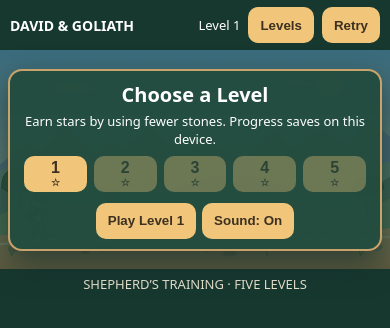
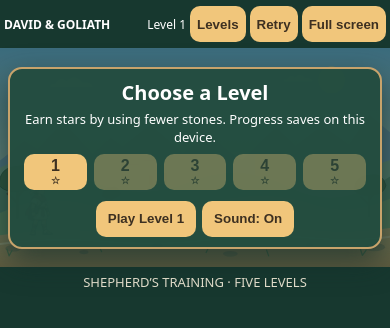
Before and after one commit to iwanrogier/david-and-goliath, a plain HTML site: page index.html in a window 390 px wide. Drawn offline with Linux system fonts and the light colour scheme; animation ran at ten frames a second.

Commit message:
Fill the landscape viewport and support iPhone Home Screen play

```diff
--- a/index.html
+++ b/index.html
@@ -1,4 +1,4 @@
-<!doctype html><html lang="en"><head><meta charset="utf-8"><meta name="viewport" content="width=device-width,initial-scale=1"><meta name="theme-color" content="#193c36"><title>David & Goliath v0.8</title><style>
+<!doctype html><html lang="en"><head><meta charset="utf-8"><meta name="viewport" content="width=device-width,initial-scale=1,viewport-fit=cover"><meta name="theme-color" content="#193c36"><link rel="manifest" href="manifest.webmanifest"><link rel="apple-touch-icon" href="assets/app-icon.png"><meta name="apple-mobile-web-app-capable" content="yes"><title>David & Goliath v0.8</title><style>
 *{box-sizing:border-box}
 body{margin:0;background:#17382f;color:white;font-family:system-ui;text-align:center}
 main{width:min(100%,1120px);width:min(100%,1120px,max(320px,calc((100svh - 84px) * 16 / 9)));margin:auto}
@@ -7,8 +7,21 @@ header strong{font-size:14px;text-align:left}
 #status{margin-left:auto;font-size:13px;white-space:nowrap}
 button{background:#f1c67b;border:0;border-radius:10px;padding:8px 12px;font-weight:700;color:#3d3021;min-height:36px}
 button:disabled{opacity:.35}
-canvas{display:block;width:100%;height:auto;touch-action:none}
-#gameArea{position:relative}
+canvas{display:block;width:100%;height:100%;position:absolute;inset:0;touch-action:none}
+#gameArea{position:relative;aspect-ratio:16/9}
+#powerMeter{position:absolute;top:8px;left:8px;pointer-events:none;z-index:1;width:100px;padding:4px 6px;color:#fff;background:#17382fe8;border-radius:6px;font-size:11px;font-weight:700;text-align:left}
+#powerMeter progress{display:block;width:100%;height:6px;accent-color:#f1c67b}
+#screenHelp{max-width:min(390px,calc(100% - 28px));background:#234c3f;color:#fff;border:2px solid #c8a36b;border-radius:14px}
+#screenHelp::backdrop{background:#102a28bb}
+#screenHelp p{margin:0 0 14px}
+main.immersive{position:fixed;inset:0;width:100%;height:100%;height:100dvh;overflow:hidden}
+.immersive #gameArea{height:100%;aspect-ratio:auto}
+.immersive header{position:absolute;top:max(4px,env(safe-area-inset-top));left:max(6px,env(safe-area-inset-left));z-index:2;padding:4px 6px;border-radius:9px;background:#17382fe8}
+.immersive #powerMeter{top:calc(max(4px,env(safe-area-inset-top)) + 50px);left:max(6px,env(safe-area-inset-left))}
+.immersive #hint{position:absolute;bottom:max(4px,env(safe-area-inset-bottom));left:50%;transform:translateX(-50%);width:max-content;max-width:76%;margin:0;padding:4px 9px;background:#17382fe8;border-radius:7px;font-size:12px;pointer-events:none}
+@media (max-width:620px){.immersive header strong{display:none}}
+@media (orientation:portrait) and (max-width:420px){header strong{font-size:12px}header{gap:4px;padding:6px 4px}header button{padding:6px 7px}#status{font-size:12px}}
+
 #panel[hidden]{display:none}
 #hint{font-size:13px;color:#e9e3d0;margin:6px 0;padding:0 12px}
 #rotateHint{display:none;margin:4px 0;color:#e9e3d0;font-size:12px}
@@ -21,10 +34,20 @@ canvas{display:block;width:100%;height:auto;touch-action:none}
 #levels button{padding:3px 2px;font-size:16px}
 small{display:block;font-size:10px}
 #action{margin:3px 6px 0 0}
-</style></head><body><main><header><strong>DAVID & GOLIATH</strong><span id="status"></span><button id="menu">Levels</button><button id="retry">Retry</button></header><div id="gameArea"><canvas id="game" width="960" height="540"></canvas><section id="panel" hidden><h2 id="heading"></h2><p id="description"></p><div id="levels"></div><button id="action"></button><button id="sound">Sound: On</button></section></div><p id="hint"></p><p id="rotateHint">Rotate your phone for a bigger playfield.</p></main><script src="assets/david-animation.js?v=4"></script><script>
+</style></head><body><main><header><strong>DAVID & GOLIATH</strong><span id="status"></span><button id="menu">Levels</button><button id="retry">Retry</button><button id="fullscreen" type="button" hidden>Full screen</button></header><div id="gameArea"><canvas id="game" width="960" height="540"></canvas><div id="powerMeter" hidden><span id="powerText"></span><progress id="powerBar" max="100" value="0" aria-label="Throw power"></progress></div><section id="panel" hidden><h2 id="heading"></h2><p id="description"></p><div id="levels"></div><button id="action"></button><button id="sound">Sound: On</button></section></div><p id="hint"></p><p id="rotateHint">Rotate your phone for a bigger playfield.</p><dialog id="screenHelp"><p>On iPhone, tap Share in your browser, then Add to Home Screen. Turn on Open as Web App if shown, tap Add, and launch the game from its icon.</p><form method="dialog"><button>Close</button></form></dialog></main><script src="assets/david-animation.js?v=4"></script><script>
 const canvas=document.querySelector('#game'),g=canvas.getContext('2d'),status=document.querySelector('#status'),panel=document.querySelector('#panel'),heading=document.querySelector('#heading'),description=document.querySelector('#description'),levelButtons=document.querySelector('#levels'),action=document.querySelector('#action'),soundButton=document.querySelector('#sound'),hint=document.querySelector('#hint');
 const width = canvas.width;
 const height = canvas.height;
+const main = document.querySelector('main');
+const gameArea = document.querySelector('#gameArea');
+const fullScreenButton = document.querySelector('#fullscreen');
+const screenHelp = document.querySelector('#screenHelp');
+const powerMeter = document.querySelector('#powerMeter');
+const powerText = document.querySelector('#powerText');
+const powerBar = document.querySelector('#powerBar');
+const compactLandscape = matchMedia('(orientation: landscape) and (pointer: coarse), (orientation: landscape) and (max-height: 540px)');
+const homeScreenApp = matchMedia('(display-mode: standalone)').matches || navigator.standalone === true;
+const isPhone = /iPhone|iPod/.test(navigator.userAgent);
 const groundY = 462;
 const origin = {x:107, y:403};
 const maxPull = 170;
@@ -32,6 +55,7 @@ const throwSpeed = .145;
 const gravity = .35;
 const flightStepMs = 1000 / 60;
 let nextFlightStep = 0;
+let view = {left:0, top:0, width, height, scale:1};
 const stages = [
   {name:"Shepherd's Training", ammo:5, t:[[579,402,24],[662,323,22],[748,229,21]], blocks:[]},
   {name:"The Hillside", ammo:6, t:[[530,413,23],[616,342,22],[715,268,21],[802,195,19]], blocks:[]},
@@ -40,15 +64,103 @@ const stages = [
   {name:"The Shepherd's Trial", ammo:8, t:[[555,408,22],[636,363,21],[710,299,20],[780,228,19],[848,158,18]], blocks:[[375,419,38,43],[506,352,42,31]]},
 ];
 let unlocked=1,stars=[0,0,0,0,0],muted=false,level=0,targets=[],blocks=[],ammo=0,shot=null,drag=null,mode='menu',particles=[],tick=0,ctx,shake=0,streak=[];
-try{const p=JSON.parse(localStorage.getItem('david-goliath-v04')||'{}');unlocked=Math.min(5,Math.max(1,p.unlocked||1));if(Array.isArray(p.stars))stars=p.stars.slice(0,5).map(n=>Math.max(0,Math.min(3,n||0)))}catch(e){}
-function persist(){try{localStorage.setItem('david-goliath-v04',JSON.stringify({unlocked,stars}))}catch(e){}}
+const progressKey = 'david-goliath-v04';
+const progressCookie = 'david-goliath-progress=';
+const progressPath = new URL('./', location.href).pathname;
+
+function persist() {
+  const data = JSON.stringify({unlocked, stars});
+  try { localStorage.setItem(progressKey, data); } catch {}
+  // iOS copies cookies when adding a Home Screen app, while its local storage starts separately.
+  const secure = location.protocol === 'https:' ? '; Secure' : '';
+  try {
+    document.cookie = progressCookie + encodeURIComponent(data) +
+      '; Path=' + progressPath + '; Max-Age=31536000; SameSite=Lax' + secure;
+  } catch {}
+}
+
+function restoreProgress() {
+  let data;
+  try { data = localStorage.getItem(progressKey); } catch {}
+  try {
+    if (!data) {
+      const entry = document.cookie.split('; ').find(value => value.startsWith(progressCookie));
+      if (!entry) return;
+      data = decodeURIComponent(entry.slice(progressCookie.length));
+    }
+    const progress = JSON.parse(data);
+    unlocked = Math.min(5, Math.max(1, Math.trunc(Number(progress.unlocked) || 1)));
+    if (Array.isArray(progress.stars)) {
+      stars = stars.map((_, i) => Math.min(3, Math.max(0, Math.trunc(Number(progress.stars[i]) || 0))));
+    }
+    persist();
+  } catch {}
+}
+
+restoreProgress();
 function tone(f,d,type='triangle'){if(muted)return;try{ctx=ctx||new(window.AudioContext||window.webkitAudioContext)();if(ctx.state==='suspended')ctx.resume();const o=ctx.createOscillator(),v=ctx.createGain();o.type=type;o.frequency.setValueAtTime(f,ctx.currentTime);o.frequency.exponentialRampToValueAtTime(Math.max(60,f*.55),ctx.currentTime+d);v.gain.setValueAtTime(.1,ctx.currentTime);v.gain.exponentialRampToValueAtTime(.001,ctx.currentTime+d);o.connect(v);v.connect(ctx.destination);o.start();o.stop(ctx.currentTime+d)}catch(e){}}
 function update(){status.textContent=mode==='play'?'● '+ammo+' stones':'Level '+(level+1)}
 function start(n){level=n;const s=stages[n];targets=s.t.map(a=>({x:a[0],y:a[1],r:a[2]}));blocks=s.blocks.map(a=>({x:a[0],y:a[1],w:a[2],h:a[3]}));ammo=s.ammo;shot=null;drag=null;particles=[];streak=[];shake=0;davidAnimation.reset();mode='play';panel.hidden=true;if(hint)hint.textContent='LEVEL '+(n+1)+' · '+s.name.toUpperCase()+' — Drag back to aim, then release.';update()}
 function menu(){mode='menu';shot=null;drag=null;davidAnimation.reset();panel.hidden=false;heading.textContent='Choose a Level';description.textContent='Earn stars by using fewer stones. Progress saves on this device.';levelButtons.innerHTML='';stages.forEach((s,i)=>{const b=document.createElement('button');b.disabled=i>=unlocked;b.innerHTML=(i+1)+'<small>'+(stars[i]?'★'.repeat(stars[i]):'☆')+'</small>';b.title=s.name;b.onclick=()=>start(i);levelButtons.appendChild(b)});action.textContent='Play Level '+Math.min(unlocked,5);action.onclick=()=>start(Math.min(unlocked,5)-1);if(hint)hint.textContent='SHEPHERD’S TRAINING · FIVE LEVELS';update()}
 function finish(won){mode=won?'win':'lose';panel.hidden=false;levelButtons.innerHTML='';if(won){davidAnimation.celebrate(performance.now());const used=stages[level].ammo-ammo,required=stages[level].t.length,earned=used<=required?3:used===required+1?2:1;stars[level]=Math.max(stars[level],earned);unlocked=Math.max(unlocked,Math.min(5,level+2));persist();heading.textContent='Level Complete!';description.textContent='★'.repeat(earned)+'☆'.repeat(3-earned)+' · '+used+' stones used';action.textContent=level<4?'Next Level':'Level Select';action.onclick=()=>level<4?start(level+1):menu();tone(630,.35)}else{heading.textContent='Out of Stones';description.textContent='Try another angle or more power.';action.textContent='Try Again';action.onclick=()=>start(level)}update()}
 document.querySelector('#menu').onclick=menu;document.querySelector('#retry').onclick=()=>start(level);soundButton.onclick=()=>{muted=!muted;soundButton.textContent=muted?'Sound: Off':'Sound: On';if(!muted)tone(440,.12)};
-function pointer(e){const r=canvas.getBoundingClientRect();return{x:(e.clientX-r.left)*width/r.width,y:(e.clientY-r.top)*height/r.height}}
+function resizeGame() {
+  const rect = gameArea.getBoundingClientRect();
+  const ratio = Math.min(window.devicePixelRatio || 1, 3);
+  const pixelWidth = Math.round(rect.width * ratio);
+  const pixelHeight = Math.round(rect.height * ratio);
+  if (!pixelWidth || !pixelHeight) return;
+  if (canvas.width !== pixelWidth || canvas.height !== pixelHeight) {
+    canvas.width = pixelWidth;
+    canvas.height = pixelHeight;
+    drag = null;
+  }
+  // Keep the tallest target and David's feet in view even with the browser toolbar open.
+  const scale = Math.min(pixelWidth / width, pixelHeight / 370);
+  const viewWidth = pixelWidth / scale;
+  const viewHeight = pixelHeight / scale;
+  view = {
+    left:(width - viewWidth) / 2,
+    top:(height - viewHeight) * (viewHeight < height ? .66 : .5),
+    width:viewWidth, height:viewHeight, scale
+  };
+}
+
+function syncDisplay() {
+  main.classList.toggle('immersive', compactLandscape.matches || !!document.fullscreenElement);
+  fullScreenButton.hidden = homeScreenApp || (!document.fullscreenEnabled && !isPhone);
+  fullScreenButton.textContent = document.fullscreenElement ? 'Exit full screen' : 'Full screen';
+  resizeGame();
+}
+
+fullScreenButton.onclick = async () => {
+  if (document.fullscreenElement) {
+    await document.exitFullscreen();
+    return;
+  }
+  if (document.fullscreenEnabled && document.documentElement.requestFullscreen) {
+    try {
+      await document.documentElement.requestFullscreen();
+      return;
+    } catch {
+      if (!isPhone) return;
+    }
+  }
+  if (isPhone) screenHelp.showModal();
+};
+
+compactLandscape.addEventListener('change', syncDisplay);
+document.addEventListener('fullscreenchange', syncDisplay);
+new ResizeObserver(resizeGame).observe(gameArea);
+syncDisplay();
+
+function pointer(e) {
+  const rect = canvas.getBoundingClientRect();
+  return {
+    x:view.left + (e.clientX - rect.left) * view.width / rect.width,
+    y:view.top + (e.clientY - rect.top) * view.height / rect.height
+  };
+}
 canvas.addEventListener('pointerdown',e=>{if(e.button!==0||mode!=='play'||shot||drag)return;const p=pointer(e);drag={a:p,b:p,id:e.pointerId};canvas.setPointerCapture(e.pointerId)});
 canvas.addEventListener('pointermove',e=>{if(drag&&e.pointerId===drag.id)drag.b=pointer(e)});
 function cancelDrag(e){if(drag?.id===e.pointerId)drag=null}
@@ -82,9 +194,16 @@ const backgroundArt = new Image();
 backgroundArt.src = 'assets/training-landscape-wide.svg';
 
 function landscape() {
-  g.fillStyle = '#8bb7a2';
-  g.fillRect(0, 0, width, height);
-  if (backgroundArt.naturalWidth) g.drawImage(backgroundArt, 0, 0, width, height);
+  const left = Math.min(0, view.left) - 6;
+  const top = Math.min(0, view.top) - 6;
+  const right = Math.max(width, view.left + view.width) + 6;
+  const bottom = Math.max(height, view.top + view.height) + 6;
+  if (backgroundArt.naturalWidth) {
+    g.drawImage(backgroundArt, left, top, right - left, bottom - top);
+  } else {
+    g.fillStyle = '#8bb7a2';
+    g.fillRect(left, top, right - left, bottom - top);
+  }
 }
 
 function advanceStone(stone) {
@@ -107,6 +226,7 @@ function outOfBounds(stone) {
 }
 
 function preview() {
+  powerMeter.hidden = !drag;
   if (!drag) return;
   const aim = aimFrom(drag.a, drag.b);
   const point = {...origin, vx:aim.vx, vy:aim.vy};
@@ -119,13 +239,10 @@ function preview() {
     if (impact) break;
   }
   const power = Math.round(aim.power / maxPull * 100);
-  g.fillStyle = '#153d36cc';
-  g.fillRect(16, 16, 138, 31);
-  g.fillStyle = '#f3d18d';
-  g.fillRect(23, 37, power * 1.24, 5);
-  g.fillStyle = 'white';
-  g.font = 'bold 14px system-ui';
-  g.fillText('POWER ' + power + '%', 23, 32);
+  if (powerBar.value !== power || !powerText.textContent) {
+    powerBar.value = power;
+    powerText.textContent = 'POWER ' + power + '%';
+  }
 }
 
 function advanceShot() {
@@ -167,8 +284,8 @@ function drawShot(now) {
   streak.forEach((p,i) => oval(p.x,p.y,Math.max(1,i*.45),Math.max(1,i*.45),'#e7dcc488'));
   if (shot) oval(shot.x,shot.y,7,7,'#514d43');
 }
-function frame(now){g.save();try{tick++;if(shake>0){g.translate(Math.sin(tick*2.6)*shake,Math.cos(tick*2.1)*shake*.55);shake*=.78;if(shake<.3)shake=0}landscape();for(const b of blocks){g.fillStyle='#85694e';g.fillRect(b.x,b.y,b.w,b.h);g.strokeStyle='#5b4533';g.lineWidth=3;g.strokeRect(b.x,b.y,b.w,b.h);line(b.x+4,b.y+5,b.x+b.w-4,b.y+b.h-5,'#b49b79',2)}for(const t of targets){line(t.x,t.y,t.x,groundY,'#6e5134',7);oval(t.x,t.y,t.r+3,t.r+3,'#755138');oval(t.x,t.y,t.r,t.r,'#eee1bc');oval(t.x,t.y,t.r*.65,t.r*.65,'#bd6e4b');oval(t.x,t.y,t.r*.3,t.r*.3,'#f7e3b1');oval(t.x-t.r*.35,t.y-t.r*.35,3,3,'#ffffff66')}davidAnimation.draw(g,performance.now(),drag);preview();
+function frame(now){g.save();try{g.setTransform(view.scale,0,0,view.scale,-view.left*view.scale,-view.top*view.scale);tick++;if(shake>0){g.translate(Math.sin(tick*2.6)*shake,Math.cos(tick*2.1)*shake*.55);shake*=.78;if(shake<.3)shake=0}landscape();for(const b of blocks){g.fillStyle='#85694e';g.fillRect(b.x,b.y,b.w,b.h);g.strokeStyle='#5b4533';g.lineWidth=3;g.strokeRect(b.x,b.y,b.w,b.h);line(b.x+4,b.y+5,b.x+b.w-4,b.y+b.h-5,'#b49b79',2)}for(const t of targets){line(t.x,t.y,t.x,groundY,'#6e5134',7);oval(t.x,t.y,t.r+3,t.r+3,'#755138');oval(t.x,t.y,t.r,t.r,'#eee1bc');oval(t.x,t.y,t.r*.65,t.r*.65,'#bd6e4b');oval(t.x,t.y,t.r*.3,t.r*.3,'#f7e3b1');oval(t.x-t.r*.35,t.y-t.r*.35,3,3,'#ffffff66')}davidAnimation.draw(g,performance.now(),drag);preview();
 drawShot(now);
-for(let i=particles.length-1;i>=0;i--){const p=particles[i];p.x+=p.vx;p.y+=p.vy;p.life--;oval(p.x,p.y,3,3,'#fff1b0');if(p.life<=0)particles.splice(i,1)}if(mode==='play'&&!shot&&ammo===0)finish(false);if(mode==='menu'){g.fillStyle='#163a3599';g.fillRect(0,0,width,height)}}catch(e){status.textContent='Game error';console.error(e)}finally{g.restore()}requestAnimationFrame(frame)}
+for(let i=particles.length-1;i>=0;i--){const p=particles[i];p.x+=p.vx;p.y+=p.vy;p.life--;oval(p.x,p.y,3,3,'#fff1b0');if(p.life<=0)particles.splice(i,1)}if(mode==='play'&&!shot&&ammo===0)finish(false);if(mode==='menu'){g.fillStyle='#163a3599';g.fillRect(view.left - 6,view.top - 6,view.width + 12,view.height + 12)}}catch(e){status.textContent='Game error';console.error(e)}finally{g.restore()}requestAnimationFrame(frame)}
 requestAnimationFrame(frame);menu();
 </script></body></html>
```
Also changed, not shown: assets/app-icon.png (added), manifest.webmanifest (added).
